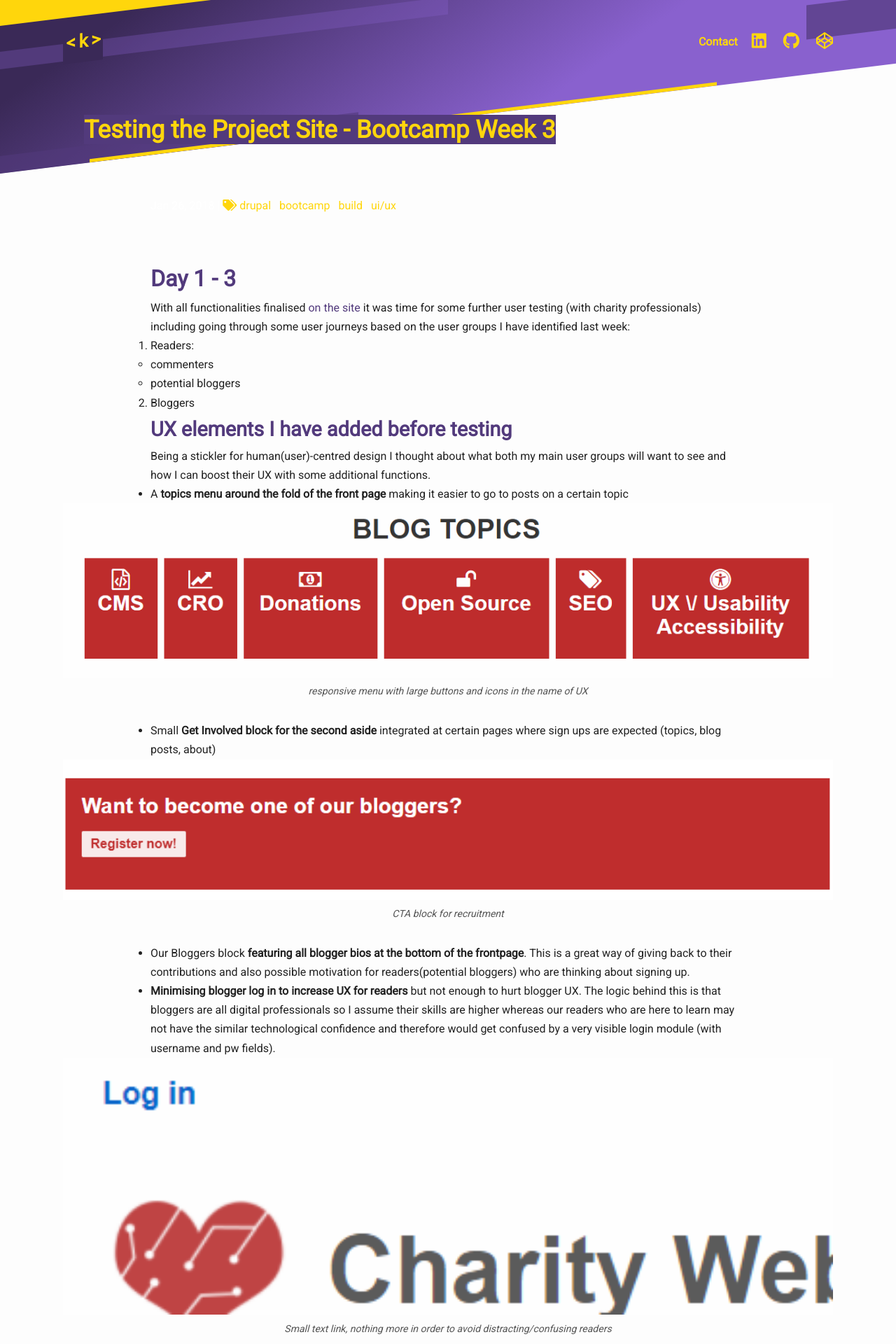
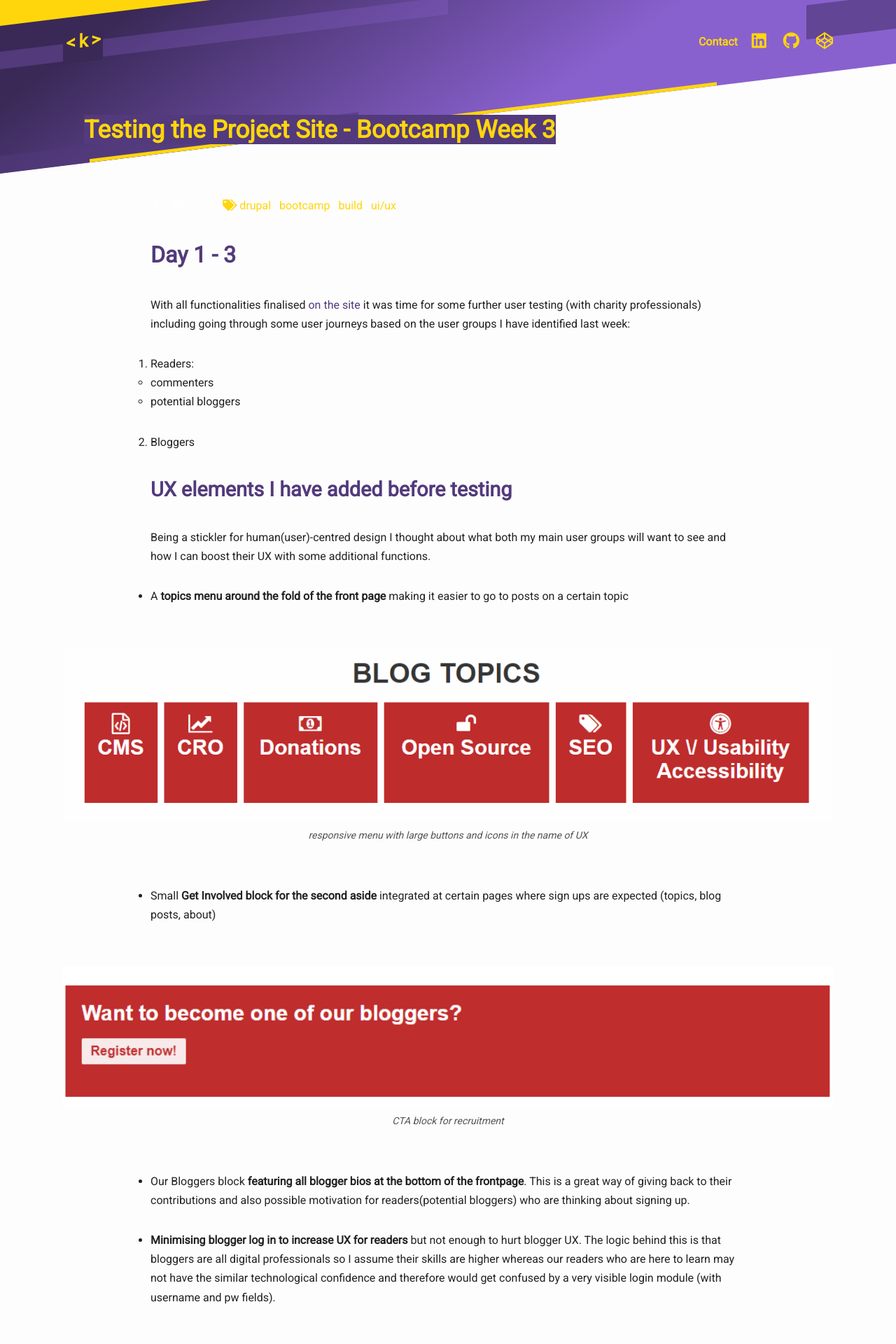
Before and after one commit to krisztin/krisztin.github.io, a Jekyll site: the page built from _posts/2018-01-26-bootcamp3.md, in a window 1280 px wide. Shown: the top 1920 px of the page at 70% size. Built offline with Jekyll 4.4.1, drawn with Linux system fonts in a browser that asks for light colours; nearby versions of some CDN libraries.

Commit message:
post spacing

```diff
--- a/_sass/minima/_base.scss
+++ b/_sass/minima/_base.scss
@@ -45,6 +45,11 @@
   dl {
     max-width: $text-width;
     margin: auto;
+    padding-bottom: $spacing-unit;
+  }
+
+  figure {
+    padding: $spacing-unit 0;
   }
 }
 
```
